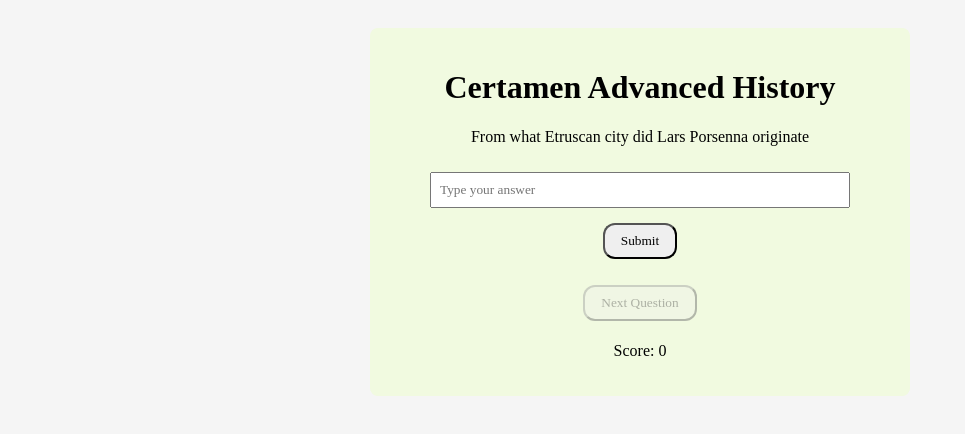
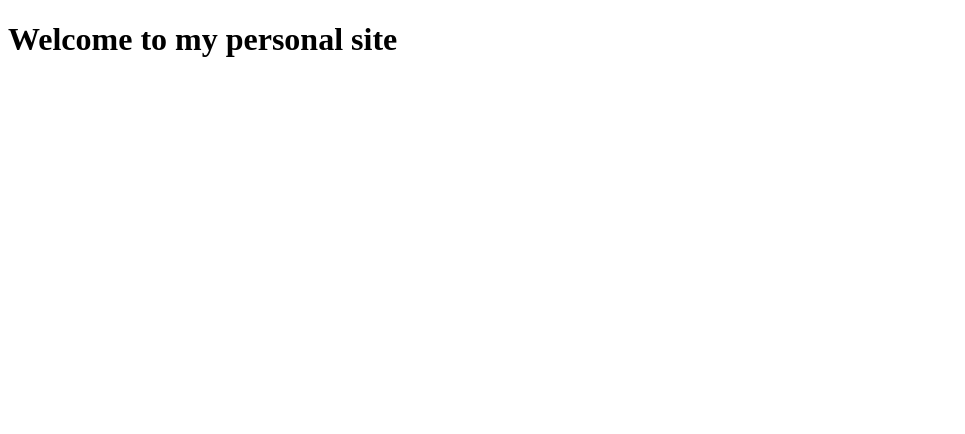
Before and after one commit to RJ779/RJ779.github.io, a plain HTML site: page index.html in a window 1280 px wide. Shown: the whole page, without its empty margins (0-965 px from the left). Drawn offline with Linux system fonts and the light colour scheme.

Commit message:
Deleted old files and added index

```diff
--- a/index.html
+++ b/index.html
@@ -1,24 +1,9 @@
 <!DOCTYPE html>
-<html lang="en">
-    <head>
-        <meta charset="UTF-8">
-        <title>Certamen History Practice</title>
-        <link rel="stylesheet" href="style.css"/>
-    </head>
-
-    <body>
-        <div class="container">
-            <h1>Certamen Advanced History</h1>
-            <div id="question-box">
-                <p id="question-text">Loading question...</p>
-                <input type="text" id="user-answer" placeholder="Type your answer" />
-                <button id="submit-btn" class="rounded-btn">Submit</button>
-                <p id="feedback"></p>
-                <button id="next-btn" disabled>Next Question</button>
-                <button id="replay-btn" style="display: none;">Replay Quiz</button>
-              </div>
-              <p>Score: <span id="score">0</span></p>
-            </div>
-            <script src="script.js"></script>
-    </body>
+<html>
+<head>
+  <title>Riya Jain</title>
+</head>
+<body>
+  <h1>Welcome to my personal site</h1>
+</body>
 </html>
--- a/questions.json
+++ /dev/null
@@ -1,418 +0,0 @@
-[
-  {
-    "question": "From what Etruscan city did Lars Porsenna originate",
-    "answer": "Clusium"
-  },
-  {
-    "question": "Who saved Rome by his defense of the Pons Sublicius",
-    "answer": "Horatius"
-  },
-  {
-    "question": "Despite the legend of Horatius, historians believe Porsenna did capture Rome.  What tyrant of Cumae helped expel Lars Porsenna from Rome in 506 BC",
-    "answer": "Aristodemus"
-  },
-  {
-    "question": "What maiden swam the Tiber to escape Porsenna",
-    "answer": "Cloelia*"
-  },
-  {
-    "question": "Who put his hand in a fire to convince Lars Porsenna of Roman resolve",
-    "answer": "C. Mucius*"
-  },
-  {
-    "question": "What cognomen was given to C. Mucius after his demonstration to Lars Porsenna",
-    "answer": "Scaevola*"
-  },
-  {
-    "question": "What does Scaevola mean",
-    "answer": "lefty*"
-  },
-  {
-    "question": "Who was the son of Lars Porsenna",
-    "answer": "Arruns"
-  },
-  {
-    "question": "Where was Arruns finally defeated by Aristodemus of Cumae and the Latins in 506 BC",
-    "answer": "Aricia"
-  },
-  {
-    "question": "What son-in-law of T. Superbus gave him refuge after his expulsion and convinced the Latins to fight against Rome at Lake Regillus?",
-    "answer": "Mamilius Octavius*"
-  },
-  {
-    "question": "At what battle of 496 BC did Rome fight the Latin League",
-    "answer": "Lake Regillus"
-  },
-  {
-    "question": "What brothers came to Rome's aid during the Battle of Lake Regillus in 496 BC",
-    "answer": "Castor and Pollux (Dioscuri)"
-  },
-  {
-    "question": "What king of Cumae granted Tarquinius Superbus final refuge, where he died in 496 BC",
-    "answer": "Aristodemus"
-  },
-  {
-    "question": "What treaty of 493 BC was signed between Rome and the Latin League",
-    "answer": "Foedus Cassianum"
-  },
-  {
-    "question": "What plebeian leader negotiated the Foedus Cassianum",
-    "answer": "Spurius Cassius"
-  },
-  {
-    "question": "What Sabine chieftain was made a patrician of Rome in 504 BC",
-    "answer": "Attus Claudius"
-  },
-  {
-    "question": "What became the new name of Attus Claudius and his descendants",
-    "answer": "Appius Claudius"
-  },
-  {
-    "question": "Where was a Roman army trapped in 458 BC",
-    "answer": "Mt. Algidus"
-  },
-  {
-    "question": "Who was made dictator in 458 BC to rescue the army trapped at Mt. Algidus",
-    "answer": "Cincinnatus"
-  },
-  {
-    "question": "What tribe had trapped the Romans at Mt. Algidus",
-    "answer": "Aequi"
-  },
-  {
-    "question": "What general had been leading the troops trapped at Mt. Algidus",
-    "answer": "Minucius*"
-  },
-  {
-    "question": "What Roman led the Volsci against Rome in 491 BC",
-    "answer": "Coriolanus"
-  },
-  {
-    "question": "Who persuaded Coriolanus to turn back his attack of Rome",
-    "answer": "Veturia (mother) & Volumnia (wife)"
-  },
-  {
-    "question": "What tribe did Coriolanus lead against Rome",
-    "answer": "Volsci"
-  },
-  {
-    "question": "At what battle of 479 BC was an army of the Fabii clan practically annihilated",
-    "answer": "Cremera"
-  },
-  {
-    "question": "Who led a Roman army to capture Fidenae, bridgehead to Veii, in 426 BC",
-    "answer": "(C. Cornelius) Cossus"
-  },
-  {
-    "question": "What special prize did Cossus win in 426 BC for killing his opposing general ",
-    "answer": "spolia opima"
-  },
-  {
-    "question": "What city did the Romans capture by tunnelling under the wall after a ten-year seige",
-    "answer": "Veii"
-  },
-  {
-    "question": "What general led the capture of Veii in 396 BC",
-    "answer": "Camillus"
-  },
-  {
-    "question": "Who was known as \"the second founder of Rome\"",
-    "answer": "Camillus*"
-  },
-  {
-    "question": "What was meant by Cisalpine Gaul ",
-    "answer": "area south of Alps (modern north Italy)"
-  },
-  {
-    "question": "What small stream, 11 miles from Rome, was the site of a great battle on July 18, 390 BC",
-    "answer": "Allia River"
-  },
-  {
-    "question": "What name was given to July 18 on the Roman calendar, commemorating their defeat",
-    "answer": "dies alliensis*"
-  },
-  {
-    "question": "What creatures alarmed Romans of an attempt to capture the Capitol in 390 BC",
-    "answer": "sacred Geese"
-  },
-  {
-    "question": "Who heard the alarm of the sacred geese in 390 BC",
-    "answer": "M. Manlius"
-  },
-  {
-    "question": "What cognomen was given to M. Manlius after he saved the Capitol",
-    "answer": "Capitolinus"
-  },
-  {
-    "question": "What tribe captured Rome in 390 BC",
-    "answer": "Senones"
-  },
-  {
-    "question": "Who was the chief of the Senones who captured Rome",
-    "answer": "Brennus*"
-  },
-  {
-    "question": "What did Brennus say when the Romans complained of an unfair scale",
-    "answer": "Vae victis (woe to the conquered)*"
-  },
-  {
-    "question": "Though reportedly a project of Rome's 5th king, historians believe it probably wasn't begun until 378 BC.  What is it?",
-    "answer": "Servian Wall"
-  },
-  {
-    "question": "What enemy of Rome in the 4th and 3rd century BC occupied the south-central Apennines",
-    "answer": "Samnites"
-  },
-  {
-    "question": "What language did the Samnites speak",
-    "answer": "Oscan*"
-  },
-  {
-    "question": "What were the years of the First Samnite War",
-    "answer": "343-341 BC"
-  },
-  {
-    "question": "What town did the Samnite's attack and thus spark the First Samnite War",
-    "answer": "Sidicini"
-  },
-  {
-    "question": "What Campanian city's appeal brought Rome into the First Samnite War",
-    "answer": "Capua"
-  },
-  {
-    "question": "What war or revolt occurred from 340 to 338 BC",
-    "answer": "Latin War/Revolt"
-  },
-  {
-    "question": "Where did Rome's decisive victory during the Latin Revolt occur",
-    "answer": "Mt. Vesuvius*"
-  },
-  {
-    "question": "Who were the commanding generals over the Latins at Mt. Vesuvius",
-    "answer": "Manlius Torquatus and Decius Mus*"
-  },
-  {
-    "question": "Who was condemned to death by his father for disobedience though he killed his enemy",
-    "answer": "Manlius Torquatus*"
-  },
-  {
-    "question": "In what year was the Latin League dissolved",
-    "answer": "338 BC"
-  },
-  {
-    "question": "What trophy was taken from the seaboard city of Antium during the Latin War",
-    "answer": "prows of their ships became the rostra in forum*"
-  },
-  {
-    "question": "Where did the prows of the ships that formed the speaker's platform in Rome come from",
-    "answer": "Antium*"
-  },
-  {
-    "question": "Which of the Samnite Wars was also called the Great Samnite War",
-    "answer": "Second"
-  },
-  {
-    "question": "What were the years of the Second Samnite War",
-    "answer": "327-304/303 BC"
-  },
-  {
-    "question": "What battle of 321 BC saw the Romans defeated by the Samnites",
-    "answer": "Caudine Forks"
-  },
-  {
-    "question": "What token of complete defeat and unconditional surrender was imposed on Rome in 321 BC",
-    "answer": "forced to walk under the yoke"
-  },
-  {
-    "question": "What general defeated the Romans at Caudine Forks",
-    "answer": "Pontius*"
-  },
-  {
-    "question": "Where were the Romans disastrously defeated in 315 BC",
-    "answer": "Lautulae"
-  },
-  {
-    "question": "Who was the Roman general defeated at Lautulae",
-    "answer": "Q. Fabius Rullianus*"
-  },
-  {
-    "question": "What major ally of Rome changed sides during the 2nd Samnite War, but was retaken in 314",
-    "answer": "Capua"
-  },
-  {
-    "question": "Who devised the strategy that ultimately led to Roman victory in the 2nd Samnite War",
-    "answer": "Appius Claudius Caecus"
-  },
-  {
-    "question": "What does Caecus mean",
-    "answer": "the Blind"
-  },
-  {
-    "question": "What two major building projects did Appius Claudius Caecus begin in 312 BC",
-    "answer": "Aqua Appia and Via Appia"
-  },
-  {
-    "question": "What was Rome's first great aqueduct",
-    "answer": "Aqua Appia"
-  },
-  {
-    "question": "What road allowed Roman troops to move quickly to Capua in any weather",
-    "answer": "Via Appia"
-  },
-  {
-    "question": "What two cities the did the Via Appia originally connect",
-    "answer": "Rome to Capua"
-  },
-  {
-    "question": "What political office did Appius Claudius Caecus hold",
-    "answer": "Censor"
-  },
-  {
-    "question": "Where did Fabius Rullianus defeat the Etruscan League in 310 BC",
-    "answer": "Lake Vadimo"
-  },
-  {
-    "question": "What were the years of the 3rd Samnite War",
-    "answer": "298-290 BC"
-  },
-  {
-    "question": "At what battle of 295 BC did the Romans defeat the Samnites",
-    "answer": "Sentinum"
-  },
-  {
-    "question": "What Roman general sacrificed himself to ensure Roman victory at Sentinum",
-    "answer": "Decius Mus"
-  },
-  {
-    "question": "What was Decius Mus' act of self-sacrifice called",
-    "answer": "devotio"
-  },
-  {
-    "question": "Where in 283 BC were the Etruscan and Gallic allies of Samnium defeated",
-    "answer": "Lake Vadimo"
-  },
-  {
-    "question": "Who led the 283 BC defeat of Etruscans and Gauls at Lake Vadimo",
-    "answer": "(P. Cornelius) Dolabella"
-  },
-  {
-    "question": "What city hired Archidamas of Sparta, Alexander of Epirus, Cleonymus of Sparta, and Agathocles of Syracuse as mercenaries between 343 and 289 BC",
-    "answer": "Tarentum"
-  },
-  {
-    "question": "What city attacked and destroyed a Roman naval squadron in 282 BC",
-    "answer": "Tarentum"
-  },
-  {
-    "question": "Who was hired by Tarentum to fight Rome in 280 BC",
-    "answer": "Pyrrhus"
-  },
-  {
-    "question": "What was the kingdom of Pyrrhus, hired by Tarentum",
-    "answer": "Epirus"
-  },
-  {
-    "question": "From what land did Pyrrhus' 20 war elephants come",
-    "answer": "India"
-  },
-  {
-    "question": "Who was the first enemy to use elephants against Rome",
-    "answer": "Pyrrhus of Epirus"
-  },
-  {
-    "question": "What is the term for a tactical victory which costs more than it gains",
-    "answer": "Pyrrhic Victory"
-  },
-  {
-    "question": "In what battle of 280 BC did Pyrrhus win a costly victory against Rome",
-    "answer": "Heraclea"
-  },
-  {
-    "question": "Who proclaimed, after fighting the Romans, \"with such an army I could conquer the world!\"",
-    "answer": "Pyrrhus*"
-  },
-  {
-    "question": "In what battle of 279 BC did Pyrrhus win another pyrrhic victory against Rome",
-    "answer": "Asculum"
-  },
-  {
-    "question": "Who declared in 279 BC \"another such victory and I am lost\".",
-    "answer": "Pyrrhus"
-  },
-  {
-    "question": "What Roman general refused to be bribed by Pyrrhus",
-    "answer": "Fabricius*"
-  },
-  {
-    "question": "What ambassador or Pyrrhus offered peace terms to the Senate which were refused",
-    "answer": "Cineas*"
-  },
-  {
-    "question": "Who was said to have conquered more nations with his tongue than Pyrrhus with his sword",
-    "answer": "Cineas*"
-  },
-  {
-    "question": "Whose rousing speech led the Senate to refuse the peace terms offered by Cineas",
-    "answer": "Appius Claudius Caecus*"
-  },
-  {
-    "question": "Who reported to Pyrrhus that the Roman senate was an \"assembly of kings\"",
-    "answer": "Cineas*"
-  },
-  {
-    "question": "Where did Pyrrhus take his army from 278 to 275 BC",
-    "answer": "Sicily"
-  },
-  {
-    "question": "What city requested Pyrrhus come to fight for them in 278 BC",
-    "answer": "Syracuse"
-  },
-  {
-    "question": "What empire did Pyrrhus fight against in Sicily from 278 to 275 BC",
-    "answer": "Carthage"
-  },
-  {
-    "question": "At what battle of 275 BC did Pyrrhus meet the Romans",
-    "answer": "Maleventum"
-  },
-  {
-    "question": "What became the new name of Maleventum after Pyrrhus was driven off there",
-    "answer": "Beneventum"
-  },
-  {
-    "question": "What Roman general won the battle of Beneventum",
-    "answer": "Curius Dentatus*"
-  },
-  {
-    "question": "What did the Romans use in response to Pyrrhus' elephants",
-    "answer": "fiery spears*"
-  },
-  {
-    "question": "How did Pyrrhus of Epirus ultimately die",
-    "answer": "woman dropped pot on his head"
-  },
-  {
-    "question": "Where did Pyrrhus of Epirus die",
-    "answer": "Argos (in Greece, 272 BC)"
-  },
-  {
-    "question": "What is the modern name of Ariminum",
-    "answer": "Rimini"
-  },
-  {
-    "question": "What is the modern name of Brundisium",
-    "answer": "Brindisi"
-  },
-  {
-    "question": "Whose Italian campaign was a failure though he never lost a land battle",
-    "answer": "Pyrrhus"
-  },
-  {
-    "question": "In what year did Tarentum finally surrender after the Pyrrhic War",
-    "answer": "272 BC"
-  },
-  {
-    "question": "What power controlled all of peninsular Italy by 264 BC, setting the stage for war with Carthage",
-    "answer": "Rome"
-  }
-]
--- a/script.js
+++ /dev/null
@@ -1,88 +0,0 @@
-let questions = [];
-let currentQuestion = 0;
-let score = 0;
-
-const questionText = document.getElementById("question-text");
-const userAnswer = document.getElementById("user-answer");
-const feedback = document.getElementById("feedback");
-const scoreDisplay = document.getElementById("score");
-const submitBtn = document.getElementById("submit-btn");
-const nextBtn = document.getElementById("next-btn");
-const replayBtn = document.getElementById("replay-btn");
-
-// Loading questions from JSON
-fetch(`questions.json?v=${Date.now()}`)
-  .then(response => {
-    if (!response.ok) throw new Error("Could not load questions");
-    return response.json();
-  })
-  .then(data => {
-    questions = data;
-    loadQuestion();
-  })
-  .catch(error => {
-    questionText.textContent = "Error loading questions.";
-    console.error("Error:", error);
-  });
-
-function loadQuestion() {
-  questionText.textContent = questions[currentQuestion].question;
-  userAnswer.value = "";
-  feedback.textContent = "";
-  nextBtn.disabled = true;
-  submitBtn.disabled = false;
-}
-
-submitBtn.addEventListener("click", () => {
-  const userResponse = userAnswer.value.trim().toLowerCase();
-  const correctAnswer = questions[currentQuestion].answer.toLowerCase();
-
-  if (userResponse === correctAnswer) {
-    feedback.textContent = "✅ Correct!";
-    score++;
-    scoreDisplay.textContent = score;
-  } else {
-    feedback.textContent = `❌ Incorrect. Answer: ${questions[currentQuestion].answer}`;
-  }
-
-  submitBtn.disabled = true;
-  nextBtn.disabled = false;
-});
-
-userAnswer.addEventListener("keydown", function(event) {
-  if (event.key === "Enter") {
-    if (!submitBtn.disabled) {
-      submitBtn.click();
-    } else if (!nextBtn.disabled) {
-      nextBtn.click();
-    }
-  }
-});
-
-nextBtn.addEventListener("click", () => {
-  currentQuestion++;
-  if (currentQuestion < questions.length) {
-    loadQuestion();
-  } else {
-    questionText.textContent = "🎉 Quiz complete!";
-    userAnswer.style.display = "none";
-    submitBtn.style.display = "none";
-    nextBtn.style.display = "none";
-    replayBtn.style.display = "inline-block"; // ✅ show replay button
-    feedback.textContent = `Final Score: ${score}/${questions.length}`;
-  }
-
-  replayBtn.addEventListener("click", () => {
-    currentQuestion = 0;
-    score = 0;
-    scoreDisplay.textContent = score;
-
-    userAnswer.style.display = "inline-block";
-    submitBtn.style.display = "inline-block";
-    nextBtn.style.display = "inline-block";
-    replayBtn.style.display = "none";
-
-    loadQuestion();
-  });
-
-});
--- a/style.css
+++ /dev/null
@@ -1,29 +0,0 @@
-body {
-    font-family: 'Times New Roman', Times, serif;
-    background-color: #f5f5f5;
-    padding: 20px;
-    text-align: center;
-  }
-
-  .container {
-    max-width: 500px;
-    margin: auto;
-    background: rgb(241, 250, 224);
-    padding: 20px;
-    border-radius: 8px;
-  }
-
-  input {
-    font-family: 'Times New Roman', Times, serif;
-    width: 80%;
-    padding: 8px;
-    margin: 10px;
-  }
-
-  button {
-    font-family: 'Times New Roman', Times, serif;
-    padding: 8px 16px;
-    margin: 5px;
-    border-radius: 12px;
-    cursor: pointer;
-  }
```
Also changed, not shown: heic_questions6.csv (deleted, +0 -105 lines), 1 other file.
